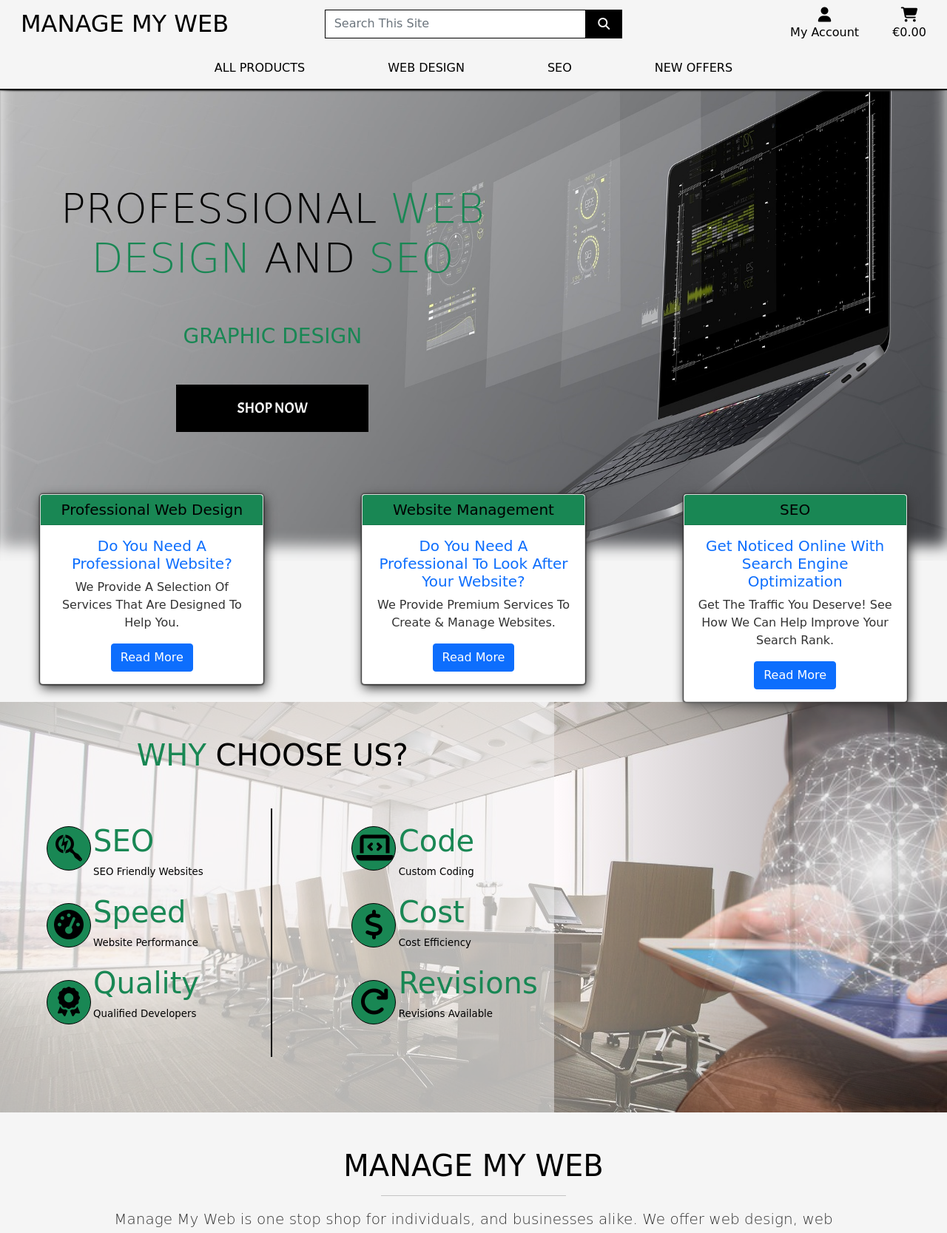
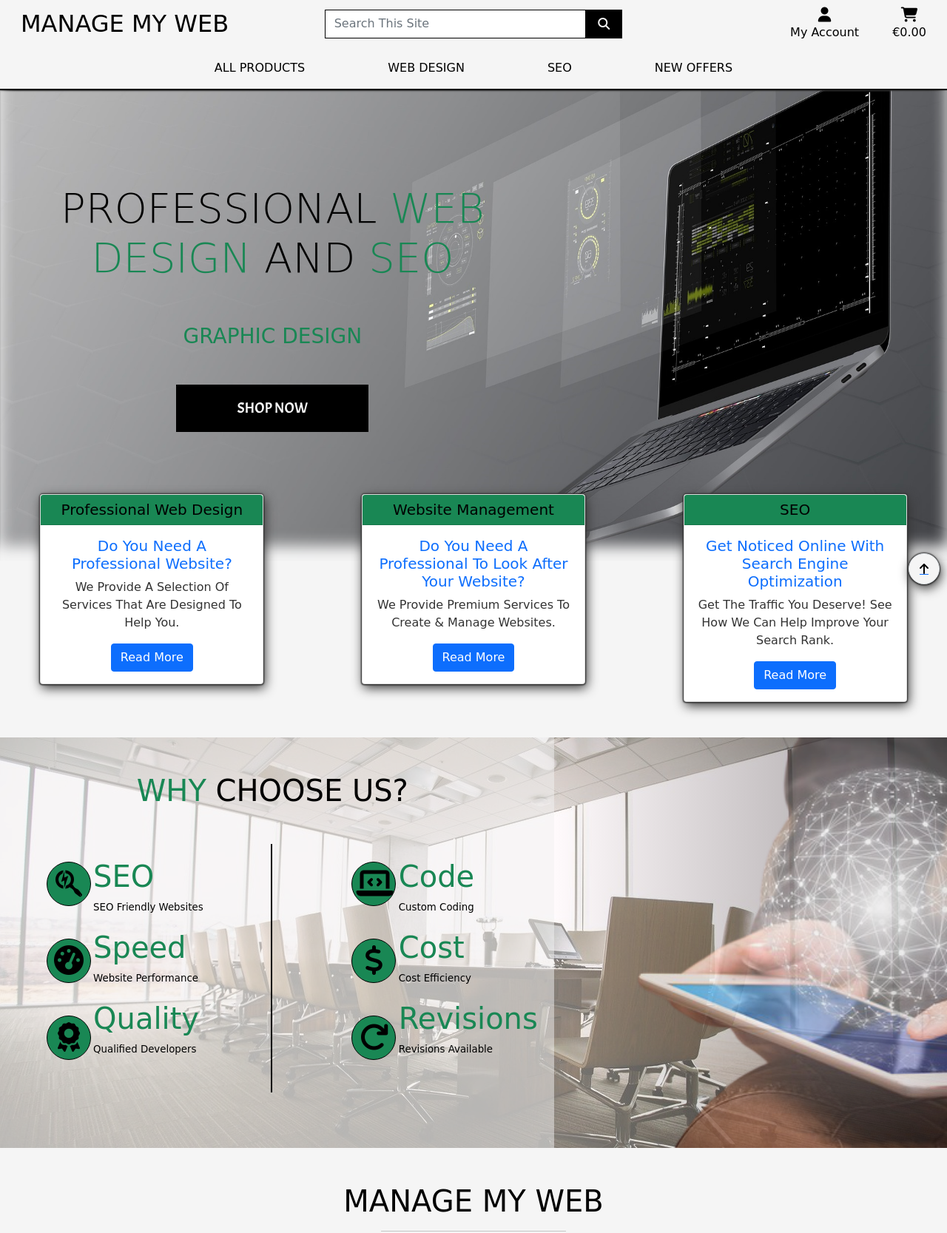
Before and after one commit to J-O-B/manage-my-web, a Django app: page / in a window 1280 px wide. Shown: the top 1667 px of the page at 74% size. Run offline with Django 3.2, Linux system fonts and the light colour scheme; some libraries are stand-ins or nearby versions; some web fonts are replaced.

Commit message:
moved btt button to base, added styling to homepage

```diff
--- a/home/templates/home/index.html
+++ b/home/templates/home/index.html
@@ -58,7 +58,7 @@
                 </div>
             </div>
         </div>
-        <div class="col-12 col-sm-10 offset-sm-1 col-lg-3 offset-lg-0 mx-auto">
+        <div class="col-12 col-sm-10 offset-sm-1 col-lg-3 offset-lg-0 mx-auto mb-5">
             <div class="card w-lg-75 box-shadow">
                 <h3 class="h5 card-header text-center text-black bg-success">SEO</h3>
                 <div class="card-body text-center">
@@ -71,12 +71,11 @@
     </div>
 
     <div class="container-fluid g-0 m-0 bg-business">
-
         <div class="row h-100">
             <div class="col-12 col-sm-10 offset-sm-1 col-lg-7 offset-lg-0 relative" id="whyChooseUs">
                 <div class="haze-white"></div>
-                <div class="infront relative text-center my-auto">
-                    <h2 class="h1 logo-font text-black mt-5">
+                <div class="infront relative text-center">
+                    <h2 class="h1 logo-font mt-5 text-black">
                         <span class="text-success">Why</span> <span class="underline-success"></span>choose us?
                     </h2>
                     <div class="row mt-lg-5 align-middle">
--- a/static/css/base.css
+++ b/static/css/base.css
@@ -38,6 +38,9 @@ h6,
     background-position: center;
     overflow: hidden;
 }
+#topOfPage{
+    height: 0.1px;
+}
 .haze-white{
     position: absolute;
     height: 100%;
@@ -48,6 +51,9 @@ h6,
 }
 .infront{
     z-index: 999999;
+}
+.rounded-50{
+    border-radius: 50%;
 }
 .haze-black{
     position: absolute;
--- a/templates/base.html
+++ b/templates/base.html
@@ -52,6 +52,7 @@
             <title>Manage My Web{% block extra_title %}{%endblock%}</title>
         </head>
         <body>
+            <div id="topOfPage"></div>
             <header class="container-fluid fixed-top-desktop-onlysticky-top bg-white" id="topHeader">
                 <div class="row">
                     <div class="col-12 col-lg-4 my-auto py-1 py-lg-0 text-center text-lg-start d-none d-lg-block">
@@ -159,7 +160,7 @@
             {% block content %}
             {% endblock %}
 
-            <footer class="container-fluid bg-white" id="footer">
+            <footer class="container-fluid bg-white infront pt-5" id="footer">
                 <div class="row">
                     <div class="col-12 col-sm-10 offset-sm-1 col-lg-3 offset-lg-0">
                         <div class="w-100 h-100 box-shadow text-center">
@@ -228,14 +229,21 @@
                 </div>
             </footer>
 
+            {% block btt_button %}
+            <div class="btt-button rounded-50 border bg-white box-shadow infront">
+                <a class="btt-link d-flex h-100">
+                    <i class="fas fa-arrow-up text-black mx-auto my-auto"></i>
+                </a>
+            </div>
+            {% endblock %}
+
             <script type="text/javascript">
-                $( function () {
-                    let height_diff = $( window ).height() - $( 'body' ).height();
-                    if ( height_diff > 0 ) {
-                        $( '#footer' ).css( 'margin-top', height_diff );
-                    }
-                });
+                $('.btt-link').click(function(e){
+                    window.scrollTo(0,0);
+                })
             </script>
+
+
             {% block postloadjs %}
             <script type="text/javascript">
                 $('.toast').toast('show');
```
Also changed, not shown: products/templates/products/products.html (+1 -10 lines).
